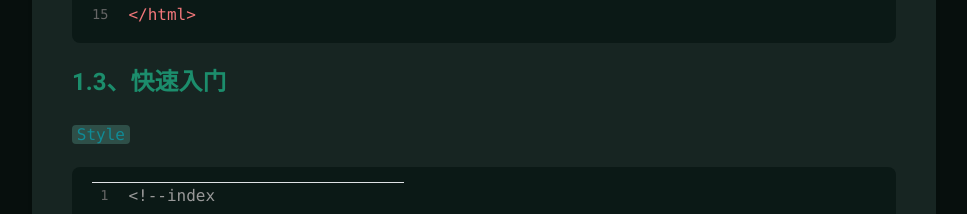
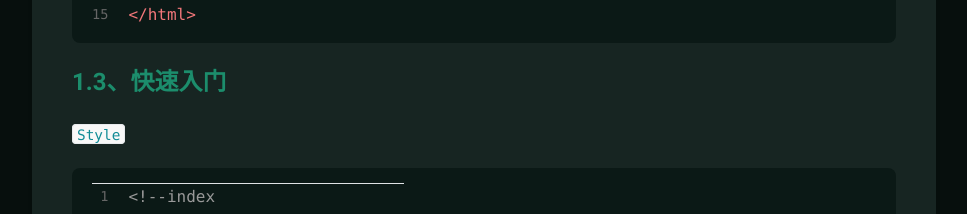
Before and after one commit to MongXinChan/Blog, a plain HTML site: page 2024/10/22/什么是CSS/index.html in a window 1280 px wide. Shown: the part 1800-2014 px from the top of the page, without its empty margins (304-1271 px from the left). Drawn offline with Linux system fonts and the light colour scheme; a script that the page names is missing; files whose address does not match are found by name.

Commit message:
Update style.css

```diff
--- a/css/style.css
+++ b/css/style.css
@@ -2346,13 +2346,12 @@ a.article-title:active {
   font-family: "JetBrains Mono", "Source Code Pro", Consolas, Monaco, Menlo, Consolas, monospace;
 }
 .article-entry code {
-  background: var(--article-code-bg);
+  border: 1px solid #e7eaed;
+  background-color: #f8f8f8;
   border-radius: 4px;
-  padding: 0 0.3em;
-  -webkit-transition: background 0.15s ease-out;
-  -moz-transition: background 0.15s ease-out;
-  -ms-transition: background 0.15s ease-out;
-  transition: background 0.15s ease-out;
+  padding: 2px 4px 0px 4px;
+  font-size: 0.9em;
+  color: #108b96;
 }
 .article-entry pre code {
   background: none;
```
